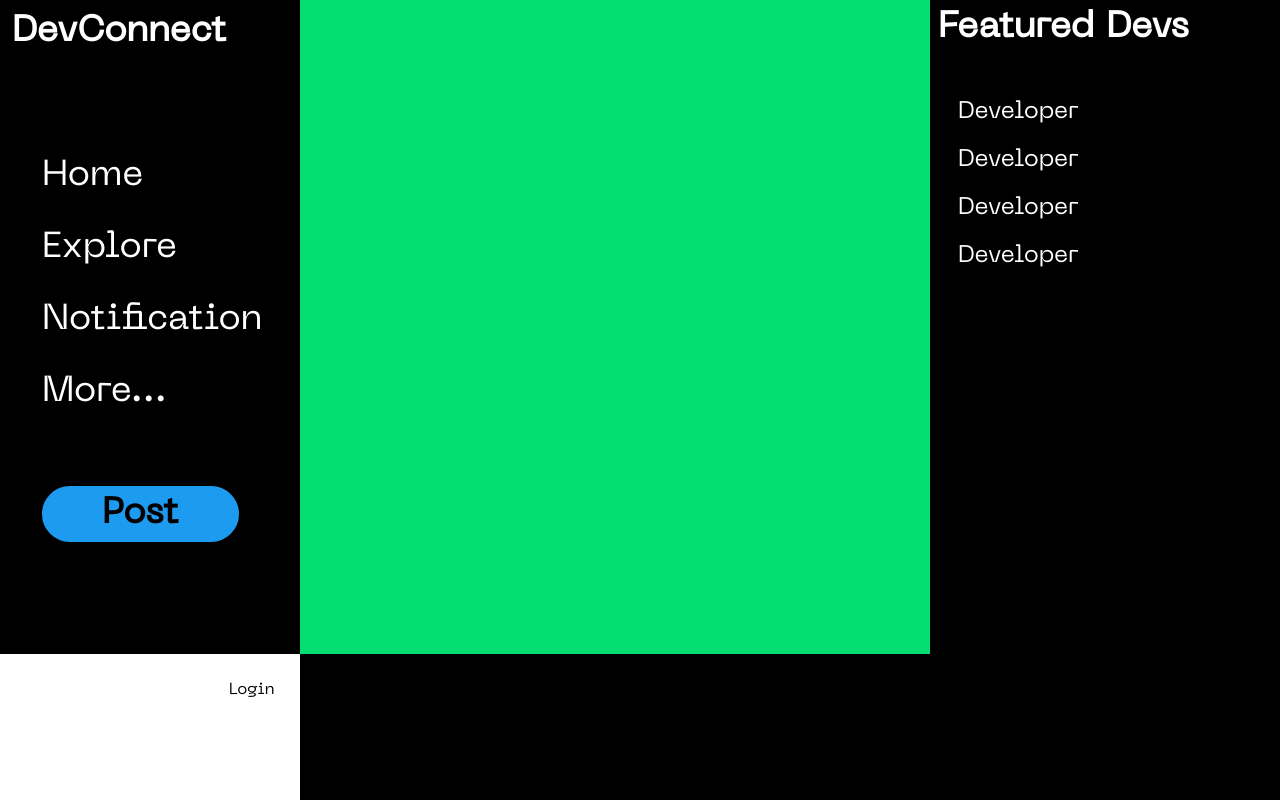
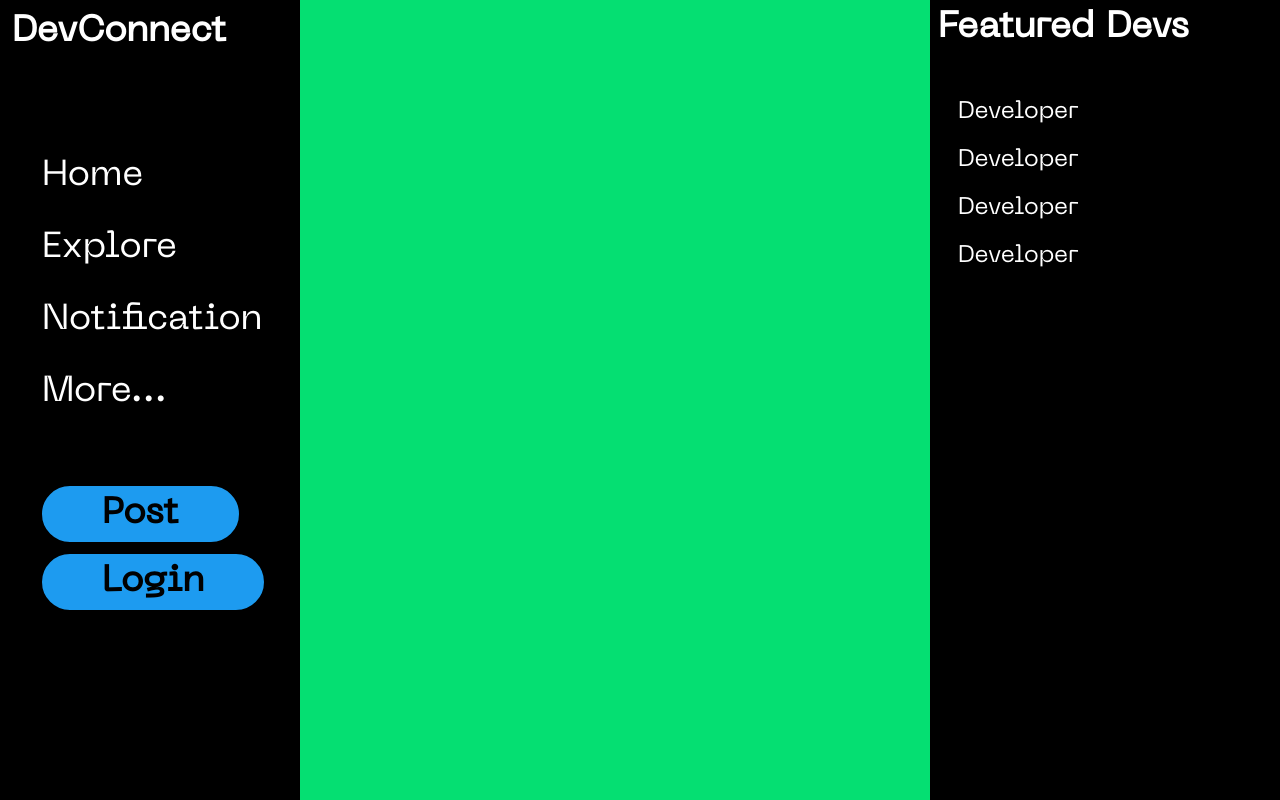
Before and after one commit to DATBOI-MAYANK/DevConnect, a React (Vite) app in the folder frontend/: page / in a window 1280 px wide. Built offline with nearby package versions, Linux system fonts and the light colour scheme.

Commit message:
feat: implement routing with Layout and Home components, update Navbar for navigation, and enhance Login form styling

```diff
--- a/frontend/package.json
+++ b/frontend/package.json
@@ -12,8 +12,10 @@
   "dependencies": {
     "@tailwindcss/vite": "^4.0.6",
     "axios": "^1.8.4",
+    "node": "^23.11.0",
     "react": "^19.0.0",
     "react-dom": "^19.0.0",
+    "react-router-dom": "^7.5.0",
     "tailwindcss": "^4.0.6"
   },
   "devDependencies": {
--- a/frontend/src/App.jsx
+++ b/frontend/src/App.jsx
@@ -2,7 +2,6 @@ import { useState } from "react";
 import "./index.css";
 import Navbar from "./assets/components/Navbar";
 import ClickSpark from "./assets/components/ClickSpark";
-import LoginPage from "./assets/components/LogIn";
 
 function App() {
   return (
@@ -17,7 +16,6 @@ function App() {
         <div className="bg-black h-screen w-full">
           <div className="grid grid-flow-row grid-cols-[300px_auto_350px] h-full  ">
             <Navbar />
-            <LoginPage />
           </div>
         </div>
       </ClickSpark>
--- /dev/null
+++ b/frontend/src/Layout.jsx
@@ -0,0 +1,11 @@
+import React from "react";
+import { Outlet } from "react-router-dom";
+function Layout() {
+  return (
+    <>
+      <Outlet />
+    </>
+  );
+}
+
+export default Layout;
--- /dev/null
+++ b/frontend/src/assets/components/Home.jsx
@@ -0,0 +1,9 @@
+import React from 'react'
+
+function Home() {
+  return (
+    <div className=' bg-black text-gray-700 text-4xl align-middle'>Home</div>
+  )
+}
+
+export default Home
--- a/frontend/src/assets/components/LogIn.jsx
+++ b/frontend/src/assets/components/LogIn.jsx
@@ -22,20 +22,26 @@ const LoginPage = () => {
   };
 
   return (
-    <form onSubmit={handleLogin} className="bg-white">
+    <div className="flex  justify-center">
+      <form onSubmit={handleLogin} className="bg-white flex flex-col p-5 mt-40 rounded-md">
+        <h2 className="text-4xl text-center p-2">Login Form</h2>
         <input
-        className="bg-blue"
+          className="w-80 h-9 rounded-xs m-4 p-2"
           type="email"
           value={email}
+          placeholder="Email"
           onChange={(e) => setEmail(e.target.value)}
         />
         <input
+          className="w-80 h-9 rounded-xs m-4 p-2"
           type="password"
           value={password}
+          placeholder="Password"
           onChange={(e) => setPassword(e.target.value)}
         />
-      <button type="submit">Login</button>
+        <button className="text-4xl text-black font-bold   mt-2  border-1 rounded-md hover:cursor-pointer bg-[#1d9bf0] hover:bg-[#48CAE4]" type="submit">Login</button>
       </form>
+    </div>
   );
 };
 
--- a/frontend/src/assets/components/Navbar.jsx
+++ b/frontend/src/assets/components/Navbar.jsx
@@ -1,4 +1,5 @@
 import React from "react";
+import { Link } from "react-router-dom";
 
 function Navbar() {
   return (
@@ -8,7 +9,9 @@ function Navbar() {
         <div className="flex items-center justify-center mt-20">
           <ul className="text-4xl ">
             <li className="m-4 px-5 py-2 hover:cursor-pointer hover:bg-[#212529] rounded-4xl  w-36">
-              Home
+              <Link to = "/home">
+              Home</Link>
+
             </li>
             <li className="m-4 px-5 py-2 hover:cursor-pointer hover:bg-[#212529] rounded-4xl  w-44">
               Explore
@@ -23,6 +26,12 @@ function Navbar() {
         </div>
         <button className="text-4xl text-black font-bold px-15 py-2  mt-12 ml-7 border-2 rounded-4xl hover:cursor-pointer bg-[#1d9bf0] hover:bg-[#48CAE4]">
           Post
+        </button>
+        <button className="text-4xl text-black font-bold px-15 py-2  mt-2 ml-7 border-2 rounded-4xl hover:cursor-pointer bg-[#1d9bf0] hover:bg-[#48CAE4]">
+          <Link to='/login'>
+          Login
+          </Link>
+
         </button>
       </div>
       <div className="bg-green-400 main"></div>
--- a/frontend/src/index.css
+++ b/frontend/src/index.css
@@ -6,3 +6,6 @@
 * {
   font-family: machina;
 }
+body{
+  background-color: black;
+}
--- a/frontend/src/main.jsx
+++ b/frontend/src/main.jsx
@@ -2,9 +2,34 @@ import { StrictMode } from "react";
 import { createRoot } from "react-dom/client";
 import "./index.css";
 import App from "./App.jsx";
+import {RouterProvider, createBrowserRouter} from 'react-router-dom'
+import Layout from "./Layout.jsx";
+import LoginPage from "./assets/components/LogIn.jsx";
+import Home from "./assets/components/Home.jsx";
+const router = createBrowserRouter([
+  {
+    "path" : "/",
+    "element": <Layout/>,
+    "children":[
+      {
+        "path":"",
+        "element": <App/>
+      }
+      ,{
+        "path":"login",
+        "element": <LoginPage/>
+      },
+      {
+        "path":"home",
+        "element": <Home/>
+      }
+    ]
+
+  }
+])
 
 createRoot(document.getElementById("root")).render(
   <StrictMode>
-    <App />
+    <RouterProvider router = {router} />
   </StrictMode>
 );
```
Also changed, not shown: 1 other file (tests, documents, lock files or other folders). Lines whose indentation alone changed are shown as unchanged.
